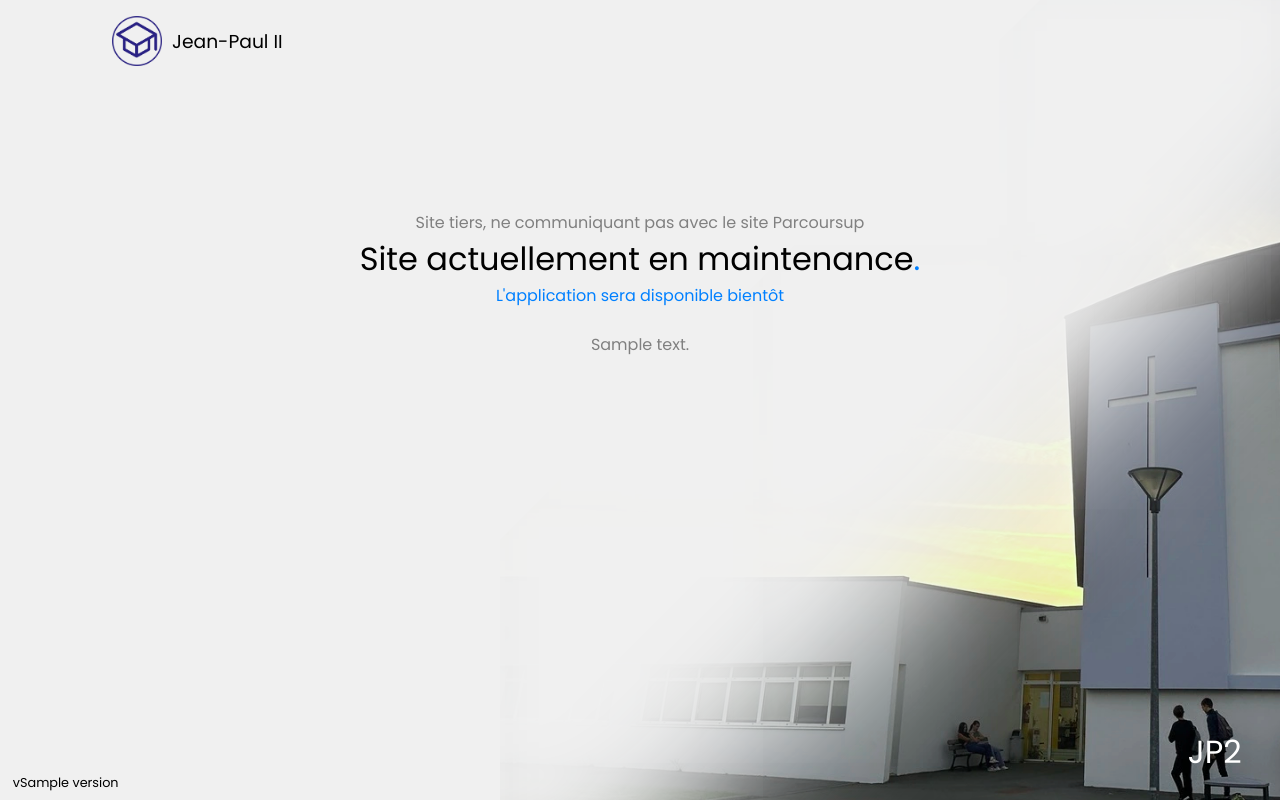
After one commit to Karl2301/parcoursup_voeux_jp2, a Flask app: template app/templates/maintenance/index.html in a window 1280 px wide. The commit adds this page. Run offline with Flask 3, Linux system fonts and the light colour scheme; the template is opened without the code that fills it: most values are stand-ins (such as "Sample title", 1, 10 or a date in 2020); parts of the project's set-up code (start-up, migrations or seed data) failed here and were passed over.

Commit message:
Implement maintenance mode feature with configuration updates and UI changes

```diff
--- a/app/app.py
+++ b/app/app.py
@@ -10,6 +10,7 @@ import requests
 from flask import request, jsonify
 from collections import defaultdict
 import time
+from flask import redirect, url_for
 # from admin import admin test
 
 create_all_classes()
@@ -69,6 +70,21 @@ app.add_url_rule('/admin_reset_password', view_func=admin_reset_password_post, m
 app.add_url_rule('/update_email_on_validation', view_func=post_want_email_on_all_validation, methods=['POST'])
 app.add_url_rule('/log_fingerprint', view_func=log_fingerprint, methods=['POST'])
 app.add_url_rule('/force_validate_voeux', view_func=force_validation, methods=['POST'])
+app.add_url_rule('/maintenance', view_func=maintenance_get, methods=['GET'])
+
+@app.before_request
+def check_maintenance_mode():
+    global MAINTENANCE_MODE
+    if MAINTENANCE_MODE is True:
+        app_config = get_app_config()
+        is_in_maintenance = app_config.get('is_in_maintenance')
+        if not is_in_maintenance:
+            MAINTENANCE_MODE = False
+        excluded_routes = ['maintenance_get', 'static']
+        if is_in_maintenance and request.method == 'GET':
+            endpoint = request.endpoint
+            if endpoint not in excluded_routes:
+                return redirect(url_for('maintenance_get'))
 
 @app.after_request
 def add_cache_headers(response: Response):
--- a/app/config.json
+++ b/app/config.json
@@ -2,5 +2,7 @@
     "disable_student_access": false,
     "disable_prof_access": false,
     "disable_prof_reset_voeux": false,
-    "disable_student_validate": false
+    "disable_student_validate": false,
+    "is_in_maintenance": false,
+    "maintenance_message": ""
 }
--- a/app/routes/__init__.py
+++ b/app/routes/__init__.py
@@ -59,3 +59,4 @@ from .admin_reset_password import admin_reset_password_post
 from .active_email import post_want_email_on_all_validation
 from .log_fingerprint import log_fingerprint
 from .forceValidation import force_validation
+from .maintenance import maintenance_get
--- a/app/routes/siteweb.py
+++ b/app/routes/siteweb.py
@@ -25,6 +25,10 @@ def siteweb_get():
         can_prof_access = app_config.get('disable_prof_access')
         can_prof_reset_voeux = app_config.get('disable_prof_reset_voeux')
         can_student_validate = app_config.get('disable_student_validate')
+        is_in_maintenance = app_config.get('is_in_maintenance')
+        maintenance_message = app_config.get('maintenance_message')
+        if maintenance_message == {}:
+            maintenance_message = ""
 
-        return render_template('siteweb/index.html', can_student_access=can_student_access, can_prof_access=can_prof_access, can_prof_reset_voeux=can_prof_reset_voeux, can_student_validate=can_student_validate, want_email=user.want_email, email=user.email)
+        return render_template('siteweb/index.html', can_student_access=can_student_access, can_prof_access=can_prof_access, can_prof_reset_voeux=can_prof_reset_voeux, can_student_validate=can_student_validate, is_in_maintenance=is_in_maintenance, maintenance_message=maintenance_message, want_email=user.want_email, email=user.email)
     # return render_template('siteweb/index.html')
--- /dev/null
+++ b/app/templates/maintenance/index.html
@@ -0,0 +1,50 @@
+<!DOCTYPE html>
+<html lang="fr">
+<!-- TEST -->
+<head>
+  <meta charset="UTF-8">
+  <meta http-equiv="X-UA-Compatible" content="IE=edge">
+  <meta name="description" content="Site de pré-classement des vœux pour les élèves de Jean-Paul II.">
+  <meta name="author" content="Karl RAHUEL">
+  <meta name="keywords" content="Voeux, Parcoursup, Pré-classement, Jean-Paul II, Lycée">
+  <meta name="viewport" content="width=device-width, initial-scale=1.0">
+  <link rel="stylesheet" href="{{ url_for('static', filename='css/login/main.css') }}">
+  <link rel="icon" href="{{ url_for('static', filename='img/whiteBgColor.webp') }}">
+  <title>VoeuxSup - Maintenance</title>
+</head>
+
+<body>
+  <div class="container">
+    <div class="nav">
+      <ul>
+        <li>
+          <div style="display: flex; align-items: center;">
+            <img width="50px" height="50px" id="imagelogo" src="{{ url_for('static', filename='img/logo_login.webp') }}" alt="Image" style="margin-right: 10px;">
+            <h3 style="color: black;">Jean-Paul II</h3>
+          </div>
+        </li>
+      </ul>
+    </div>
+    <div class="hero">
+      <div class="text">
+        <p class="gray">Site tiers, ne communiquant pas avec le site Parcoursup</p>
+        <h1>Site actuellement en maintenance<span class="blue">.</span></h1>
+        <p class="gray">
+          <span class="blue">L'application sera disponible bientôt</span></a>
+        </p>
+      </div>
+      <div class="text">
+        <p class="gray">
+          {{ maintenance_message }}
+        </p>
+      </div>
+    </div>
+    <div class="version">
+      v{{ version }}
+    </div>
+    <div class="footer">
+      JP2
+    </div>
+  </div>
+</body>
+</html>
```
Also changed, not shown: app/ext_config.py (+8 -1 lines), app/routes/maintenance.py (added, +27 -0 lines), app/routes/update_config.py (+15 -3 lines), app/static/js/siteweb/main_admin.js (+36 -2 lines), app/templates/siteweb/index.html (+30 -1 lines), 1 other file.
